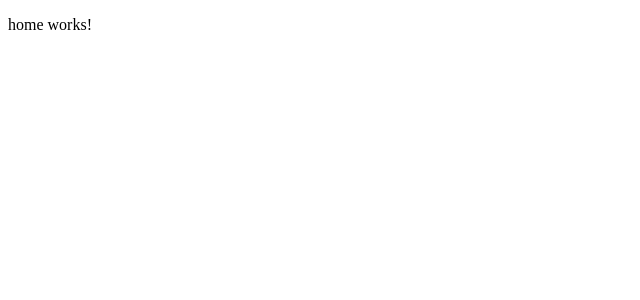
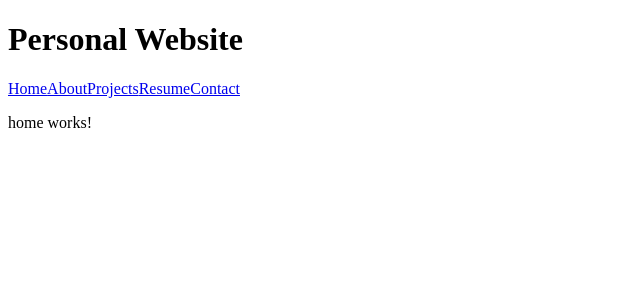
Before and after one commit to rcn8263/personal-website, an Angular app: page /home in a window 1280 px wide. Shown: the top 300 px of the page, without its empty margins (0-640 px from the left). Built offline with nearby package versions, Linux system fonts and the light colour scheme.

Commit message:
added a navigation bar that links to each page

```diff
--- a/src/app/app.component.html
+++ b/src/app/app.component.html
@@ -1 +1,9 @@
+<h1>Personal Website</h1>
+<nav>
+  <a routerLink="/home">Home</a>
+  <a routerLink="/about">About</a>
+  <a routerLink="/projects">Projects</a>
+  <a routerLink="/resume">Resume</a>
+  <a routerLink="/contact">Contact</a>
+</nav>
 <router-outlet></router-outlet>
```
